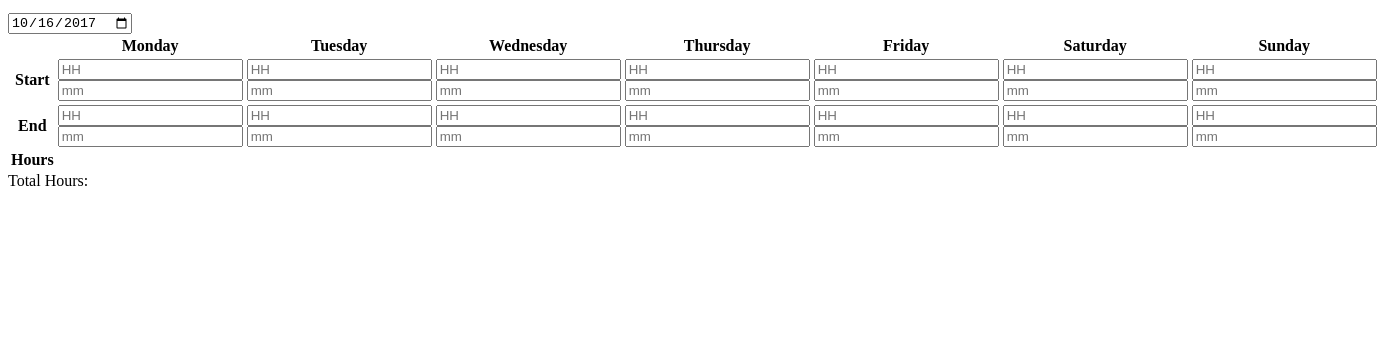
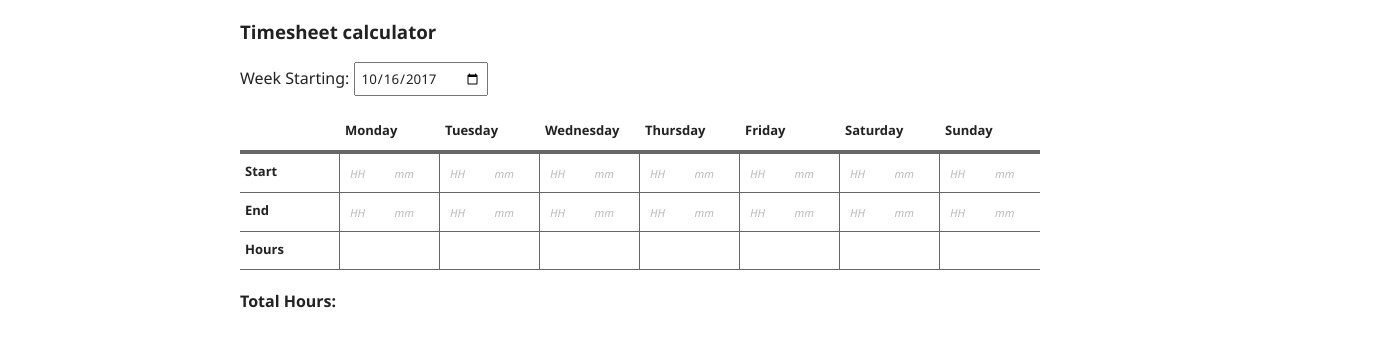
Before and after one commit to m-wild/time-calc, a website: page index.html in a window 1280 px wide. Shown: the whole page, 1384 px wide, since content can reach past the window. Drawn offline with nearby package versions, Linux system fonts and the light colour scheme.

Commit message:
stlying; npm script

```diff
--- a/index.html
+++ b/index.html
@@ -17,41 +17,43 @@
 
   <main ng-controller="TimesheetController as timesheet">
 
-    <pre>{{timesheet.debug}}</pre>
+    <h3>Timesheet calculator</h3>
 
-    <input name="weekStarting" ng-model="timesheet.weekStarting" type="date" />
+    <div class="week-picker">
+      <label for="weekStarting">Week Starting:</label>
+      <input id="weekStarting" ng-model="timesheet.weekStarting" type="date">
+    </div>
+
+    <div class="table">
+        <div class="head">
+          <div></div>
+          <div ng-repeat="day in timesheet.daysOfWeek">{{day}}</div>
+        </div>
+
+        <div class="row">
+          <div><strong>Start</strong></div>
+          <div ng-repeat="day in timesheet.daysOfWeek" class="input-group">
+            <input type="number" placeholder="HH">
+            <input type="number" placeholder="mm">
+          </div>
+        </div>
+
+        <div class="row">
+          <div><strong>End</strong></div>
+          <div ng-repeat="day in timesheet.daysOfWeek" class="input-group">
+            <input type="number" placeholder="HH">
+            <input type="number" placeholder="mm">
+          </div>
+        </div>
+
+        <div class="row">
+          <div><strong>Hours</strong></div>
+          <div ng-repeat="day in timesheet.daysOfWeek"></div>
+        </div>
+    </div>
 
 
-    <table>
-        <tr>
-          <th></th>
-          <th ng-repeat="day in timesheet.daysOfWeek">{{day}}</th>
-        </tr>
-
-        <tr>
-          <th>Start</th>
-          <td ng-repeat="day in timesheet.daysOfWeek" class="input-group">
-            <input type="number" placeholder="HH">
-            <input type="number" placeholder="mm">
-          </td>
-          <td></td>
-        </tr>
-
-        <tr>
-          <th>End</th>
-          <td ng-repeat="day in timesheet.daysOfWeek" class="input-group">
-            <input type="number" placeholder="HH">
-            <input type="number" placeholder="mm">
-          </td>
-        </tr>
-
-        <tr>
-          <th>Hours</th>
-          <td ng-repeat="day in timesheet.daysOfWeek"></td>
-        </tr>
-    </table>
-
-    <div>Total Hours: {{ timesheet.totalHours }}</div>
+    <div><strong>Total Hours: </strong>{{ timesheet.totalHours }}</div>
 
   </main>
 
--- a/styles.less
+++ b/styles.less
@@ -1,19 +1,79 @@
-
-table {
-
-  tr {
-
-    td {
+* {
+  box-sizing: border-box;
+  font-family: "Segoe UI", Arial, sans-serif;
+  color: #222;
+}
 
 
-      &.input-group {
-        //display: flex;
-        //flex-direction: row;
+main {
+  max-width: 800px;
+  margin-left: auto;
+  margin-right: auto;
+}
 
+.week-picker {
+}
+
+
+input {
+  padding: 5px;
+
+  &::placeholder {
+    font-size: smaller;
+    font-style: italic;
+    color: #bbb;
+  }
+
+  &:focus {
+    outline: none;
+  }
+}
+
+
+.table {
+  display: flex;
+  flex-direction: column;
+  margin: 20px 0;
+
+  .row,
+  .head {
+    display: flex;
+    flex-direction: row;
+    border-bottom: 1px solid #666;
+    min-height: 38px;
+    &>div {
+      width: 12.5%;
+      padding: 5px;
+    }
+  }
+
+  .head {
+    border-bottom-width: 4px;
+    font-weight: bold;
+    font-size: small;
+  }
+
+  .row {
+
+    &>div {
+      border-right: 1px solid #666;
+      &:last-child {
+        border-right: none;
       }
-
     }
 
+    strong {
+      font-size: small;
+    }
+
+    .input-group {
+      display: flex;
+      flex-direction: row;
+
+      input {
+        width: 50%;
+        border: none;
+      }
+    }
   }
-
 }
```
Also changed, not shown: package.json (added, +10 -0 lines), 1 other file.
